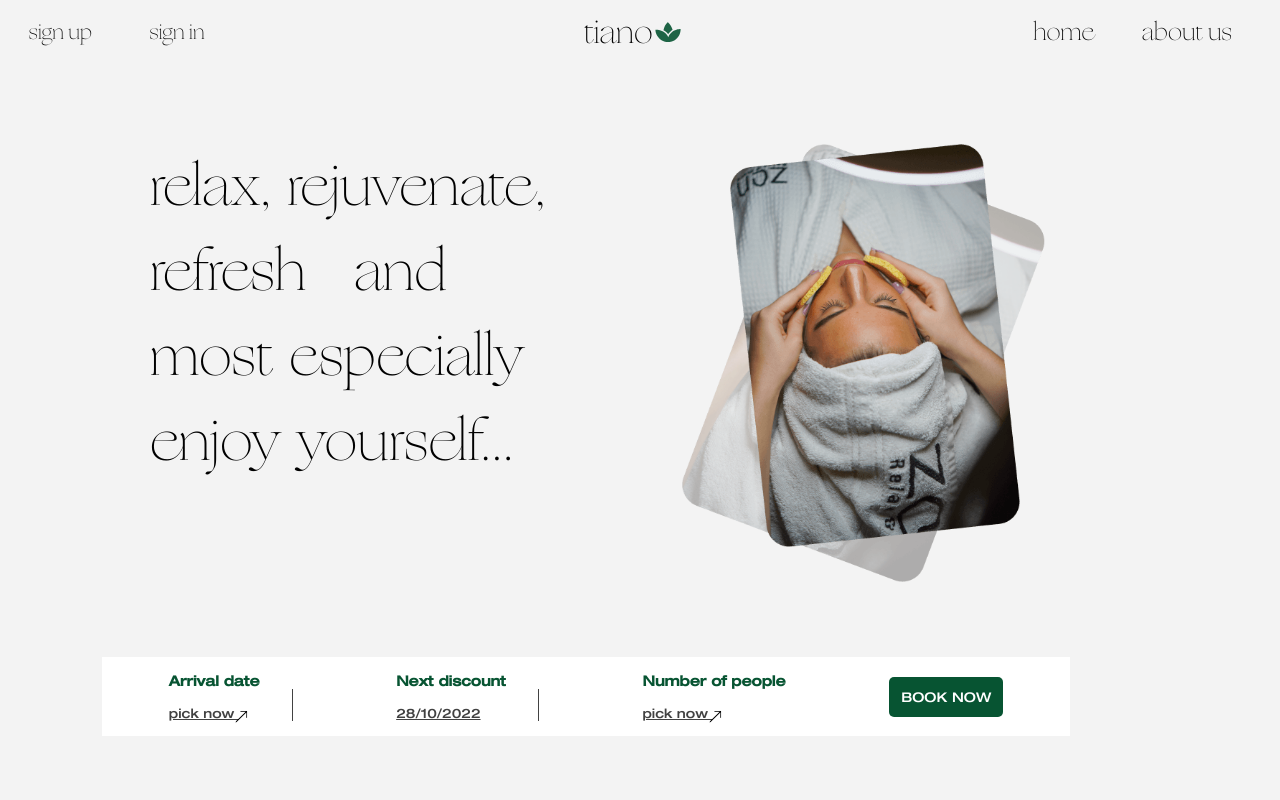
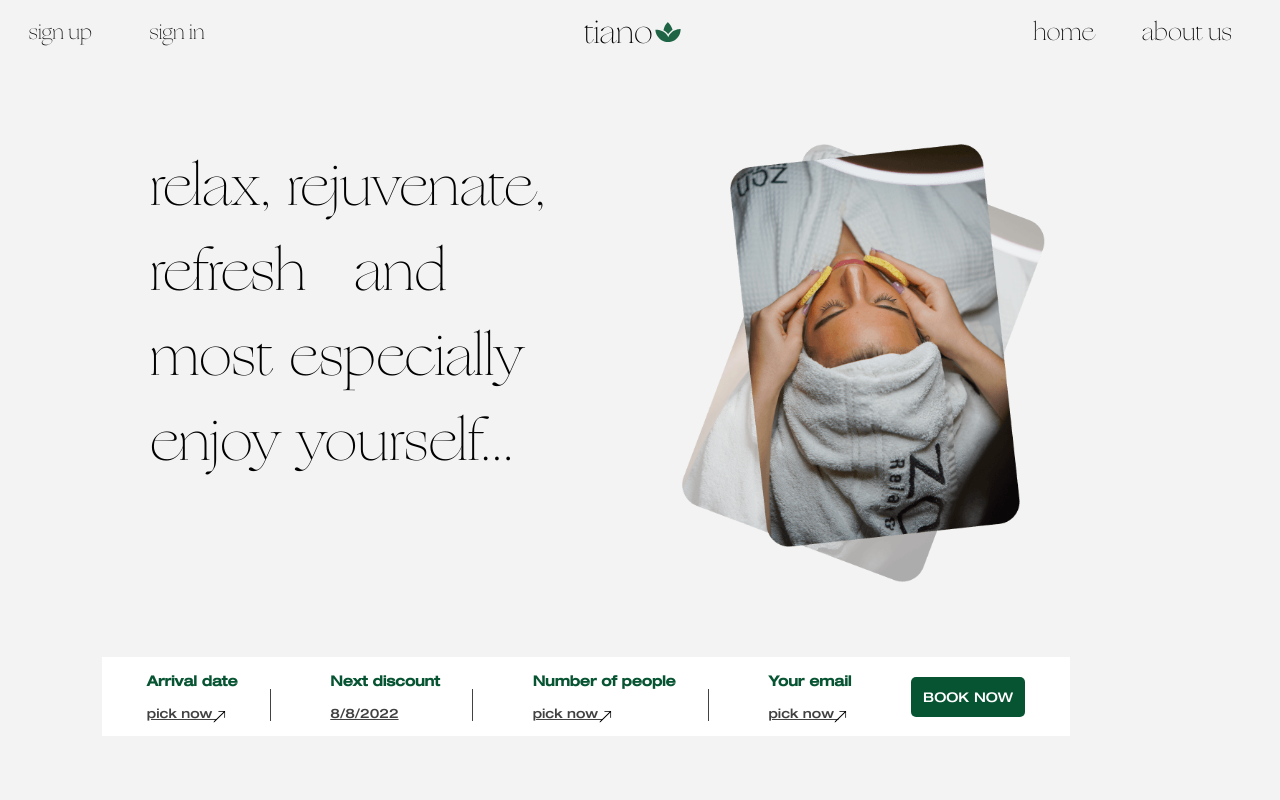
Before and after one commit to CsFreak28/tiano-beauty-spa, a React (Create React App) app: page / in a window 1280 px wide. Shown: the top 800 px of the page. Built offline with nearby package versions, Linux system fonts and the light colour scheme.

Commit message:
made_discount_date_dynamic

```diff
--- a/src/components/bookComp/bookComp.tsx
+++ b/src/components/bookComp/bookComp.tsx
@@ -2,15 +2,37 @@ import Styles from "./bookComp.module.scss";
 import BookButton from "./bookButton";
 import { ReactComponent as BookArrow } from "../../assets/svgs/bookArrow.svg";
 import { DatePick } from "./datePick";
+import { useState } from "react";
 const BookComp = () => {
-
+  const [showDateInput, setShowDateInput] = useState<boolean>(false);
+  function getDiscountDate(): string {
+    let currentDate = new Date();
+    let todaysDate = currentDate.getDate() + 1;
+    // console.log(currentDate.setDate(10));
+    let currentDateToNumber = new Date(currentDate.setDate(10)).getDate();
+    let discountDate = new Date(
+      currentDate.setDate(currentDateToNumber + todaysDate)
+    );
+    let discountDateLocaleString = discountDate.toLocaleDateString();
+    return discountDateLocaleString;
+  }
+  let discountDate = getDiscountDate();
+  function toggleShowDateInput() {
+    setShowDateInput((prev) => !prev);
+  }
   return (
     <div className={Styles.bookContainer}>
       <div className={Styles.bookElement}>
         <div>
           <h6>Arrival date</h6>
-          <p>
-            pick now <BookArrow />
+          <p onClick={toggleShowDateInput}>
+            {showDateInput ? (
+              <DatePick />
+            ) : (
+              <>
+                pick now <BookArrow />
+              </>
+            )}
           </p>
         </div>
         <div className={Styles.line}></div>
@@ -18,7 +40,7 @@ const BookComp = () => {
       <div className={Styles.bookElement}>
         <div>
           <h6>Next discount</h6>
-          <p>28/10/2022</p>
+          <p>{discountDate}</p>
         </div>
         <div className={Styles.line}></div>
       </div>
@@ -29,8 +51,17 @@ const BookComp = () => {
             pick now <BookArrow />
           </p>
         </div>
+        <div className={Styles.line}></div>
       </div>
-      <BookButton text="BOOK NOW"/>
+      <div className={Styles.bookElement}>
+        <div>
+          <h6>Your email</h6>
+          <p>
+            pick now <BookArrow />
+          </p>
+        </div>
+      </div>
+      <BookButton text="BOOK NOW" />
     </div>
   );
 };
--- a/src/pages/dashboard/dashboardComponents.module.scss
+++ b/src/pages/dashboard/dashboardComponents.module.scss
@@ -298,7 +298,6 @@
         margin-top: 0.7rem;
         overflow: hidden;
         text-overflow: ellipsis;
-        background-color: red;
         white-space: nowrap;
       }
       .actions {
```
Also changed, not shown: notes.txt.
